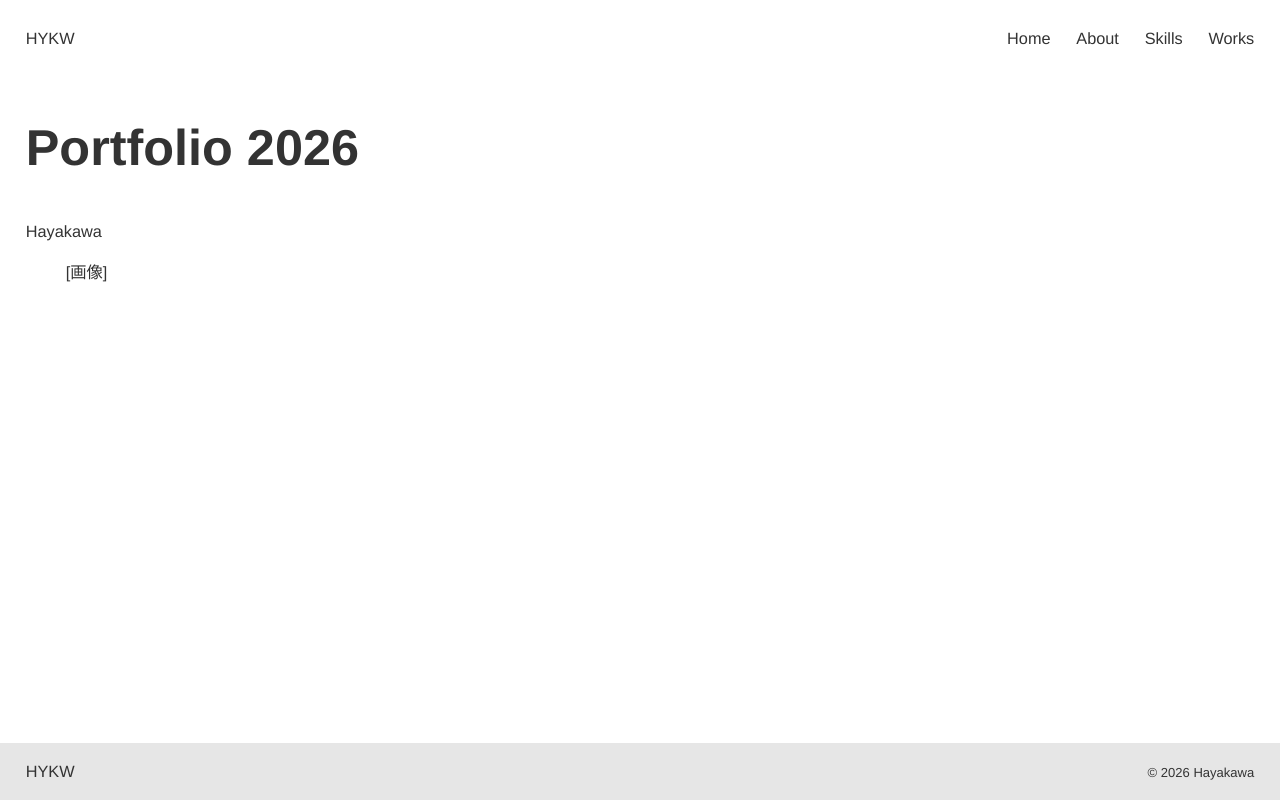
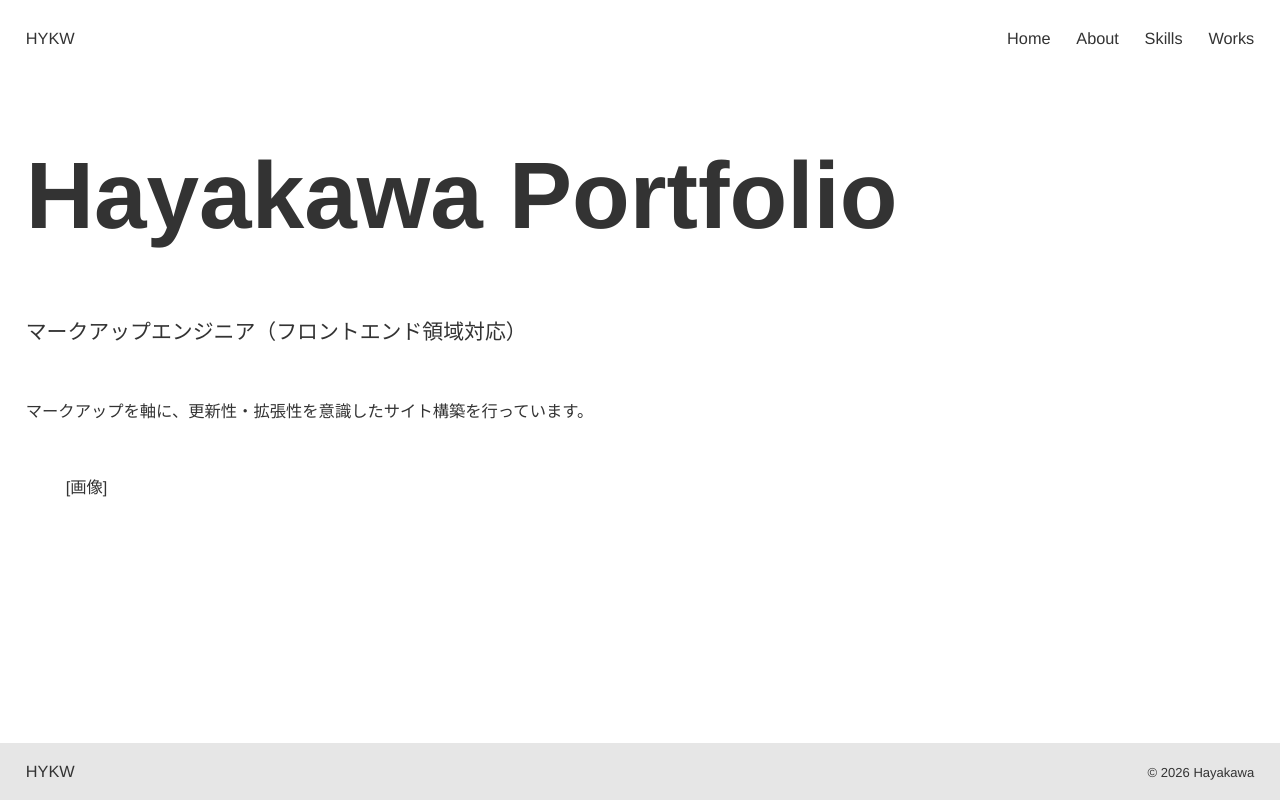
Before and after one commit to hayamin1111/portfolio2026, a Next.js app: page / in a window 1280 px wide. Built offline with nearby package versions, Linux system fonts and the light colour scheme.

Commit message:
refactor: remove unuse file

```diff
--- a/src/app/globals.css
+++ b/src/app/globals.css
@@ -44,7 +44,11 @@
   --color-error: #ff3356;
   --color-error-content: #3e0b14;
 
-  --line-height: 1.5;
+  --line-height-xs: 1;
+  --line-height-sm: 1.2;
+  --line-height-md: 1.5;
+  --line-height-lg: 1.8;
+  --line-height-xl: 2;
 }
 
 
@@ -77,15 +81,23 @@
 body {
   background: var(--color-base-100);
   color: var(--color-base-content);
-  line-height: var(--line-height);
+  line-height: var(--line-height-md);
   font-family: "Helvetica Neue", Arial, "Hiragino Kaku Gothic ProN", "Hiragino Sans", "Noto Sans JP", sans-serif;
   font-size: var(--body);
+  word-break: break-all;
+}
+
+/* 直下にheader・main・footerの3要素 */
+.wrapper {
+  display: grid;
+  min-height: 100svh;
+  grid-template-rows: auto 1fr auto;
 }
 
 main {
   max-width: var(--max-screen-width);
   margin-inline: auto;
-  padding-inline: var(--space-xs);
+  width: calc(100% - var(--space-xs) * 2);
 }
 
 a {
@@ -112,10 +124,13 @@ img {
 
 h1 {
   font-size: var(--heading1);
+  line-height: var(--line-height-sm);
 }
 h2 {
   font-size: var(--heading2);
+  line-height: var(--line-height-sm);
 }
 h3 {
   font-size: var(--heading3);
+  line-height: var(--line-height-sm);
 }
--- a/src/app/layout.tsx
+++ b/src/app/layout.tsx
@@ -1,5 +1,7 @@
 import type { Metadata } from "next";
 import "./globals.css";
+import Header from '@/components/header';
+import Footer from '@/components/footer';
 
 export const metadata: Metadata = {
   title: "My new site",
@@ -12,7 +14,15 @@ export default function Layout({ children }: Readonly <{
   return (
     <html lang="ja">
       <body>
-        {children}
+        <div className="wrapper">
+          <Header />
+
+          <main>
+            {children}
+          </main>
+
+          <Footer />
+        </div>
       </body>
     </html>
   );
--- a/src/app/page.tsx
+++ b/src/app/page.tsx
@@ -1,16 +1,14 @@
 import Hero from "@/components/hero";
-import MainLayout from "@/components/layout/mainLayout";
 
 export default function Home() {
   return (
     <>
-      <MainLayout>
-        <Hero
-          title="Portfolio 2026"
-          subTitle="Hayakawa"
-          imageOn
-        />
-      </MainLayout>
+      <Hero
+        title = "Hayakawa Portfolio"
+        subTitle = "マークアップエンジニア（フロントエンド領域対応）"
+        text = "マークアップを軸に、更新性・拡張性を意識したサイト構築を行っています。"
+        imageOn
+      />
     </>
   );
 }
--- a/src/components/footer.module.css
+++ b/src/components/footer.module.css
@@ -1,5 +1,4 @@
 .footer {
-  padding-inline: var(--space-xs);
   background: var(--color-base-300);
 }
 
@@ -7,6 +6,7 @@
   display: flex;
   justify-content: space-between;
   align-items: center;
+  width: calc(100% - var(--space-xs) * 2);
   max-width: var(--max-screen-width);
   margin-inline: auto;
 }
--- a/src/components/header.module.css
+++ b/src/components/header.module.css
@@ -3,7 +3,6 @@
   justify-content: space-between;
   align-items: center;
   max-width: var(--max-screen-width);
-  width: 100%;
+  width: calc(100% - var(--space-xs) * 2);
   margin-inline: auto;
-  padding-inline: var(--space-xs);
 }
--- a/src/components/hero.module.css
+++ b/src/components/hero.module.css
@@ -1,7 +1,3 @@
-.text {
-  margin-block: var(--space-md);
-}
-
 .title {
   font-size: var(--hero);
   font-weight: 900;
@@ -10,3 +6,7 @@
 .subTitle {
   font-size: var(--small-heading1);
 }
+
+.text {
+  margin-block: var(--space-md);
+}
--- a/src/components/hero.tsx
+++ b/src/components/hero.tsx
@@ -1,20 +1,23 @@
-import styles from '@/components/header.module.css'
+import styles from '@/components/hero.module.css'
 
 interface HeroProps {
   title?: string;
   subTitle?: string;
+  text?: string;
   imageOn?: boolean;
 }
 
 export default function Hero({
-  title = "デフォルトタイトル",
-  subTitle = "デフォルトサブタイトル",
+  title = "Hayakawa Portfolio",
+  subTitle = "マークアップエンジニア（フロントエンド領域対応）",
+  text = "マークアップを軸に、更新性・拡張性を意識したサイト構築を行っています。",
   imageOn = false,
 }: HeroProps) {
   return (
     <div className={styles.text}>
       <h1 className={styles.title}>{title}</h1>
       <p className={styles.subTitle}>{subTitle}</p>
+      <p className={styles.text}>{text}</p>
       {imageOn && <figure>[画像]</figure>}
     </div>
   );
--- a/src/components/layout/mainLayout.module.css
+++ /dev/null
@@ -1,10 +0,0 @@
-/* 直下にheader・main・footerの3要素 */
-.wrapper {
-  display: grid;
-  min-height: 100svh;
-  grid-template-rows: auto 1fr auto;
-}
-
-.main {
-  width: 100%;
-}
--- a/src/components/layout/mainLayout.tsx
+++ /dev/null
@@ -1,26 +0,0 @@
-import Header from '@/components/header';
-import Footer from '@/components/footer';
-import styles from '@/components/layout/mainLayout.module.css';
-
-/**
- * 基本レイアウト
- * - 全ページ共通
- * - ヘッダー・ナビゲーション・フッター
- */
-interface MainLayoutProps {
-  children: React.ReactNode
-}
-
-export default function MainLayout({ children }: MainLayoutProps) {
-  return (
-    <div className={styles.wrapper}>
-      <Header />
-
-      <main className={styles.main}>
-        {children}
-      </main>
-
-      <Footer />
-    </div>
-  );
-}
```
Also changed, not shown: src/app/about/page.tsx (+4 -7 lines), src/app/skills/page.tsx (+4 -7 lines), src/app/works/page.tsx (+4 -7 lines).
